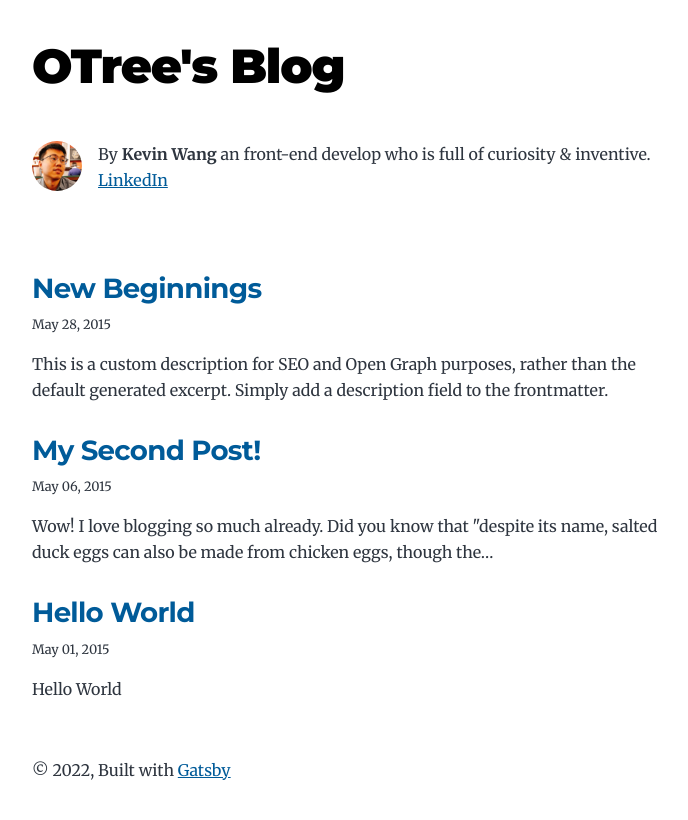
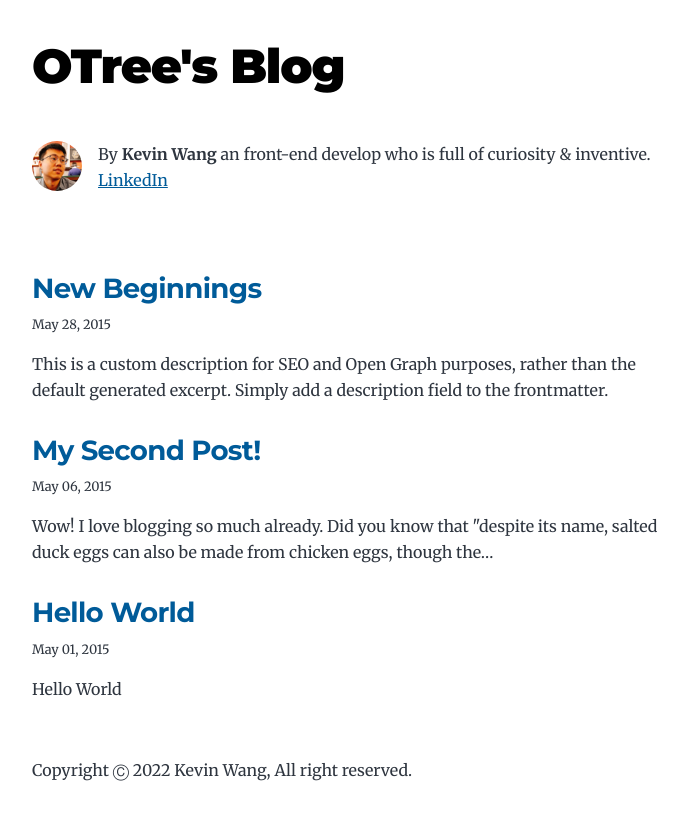
Before and after one commit to kevin10410/gatsby-blog, a Gatsby site: page / in a window 1280 px wide. Shown: the whole page, without its empty margins (292-980 px from the left). Built offline with nearby package versions, Linux system fonts and the light colour scheme; Gatsby itself is replaced by a stand-in of ours.

Commit message:
feat(layout): update copyright in layout

```diff
--- a/src/components/layout.js
+++ b/src/components/layout.js
@@ -25,9 +25,7 @@ const Layout = ({ location, title, children }) => {
       <header className="global-header">{header}</header>
       <main>{children}</main>
       <footer>
-        © {new Date().getFullYear()}, Built with
-        {` `}
-        <a href="https://www.gatsbyjs.com">Gatsby</a>
+        Copyright &#9400; {new Date().getFullYear()} Kevin Wang, All right reserved.
       </footer>
     </div>
   )
```
